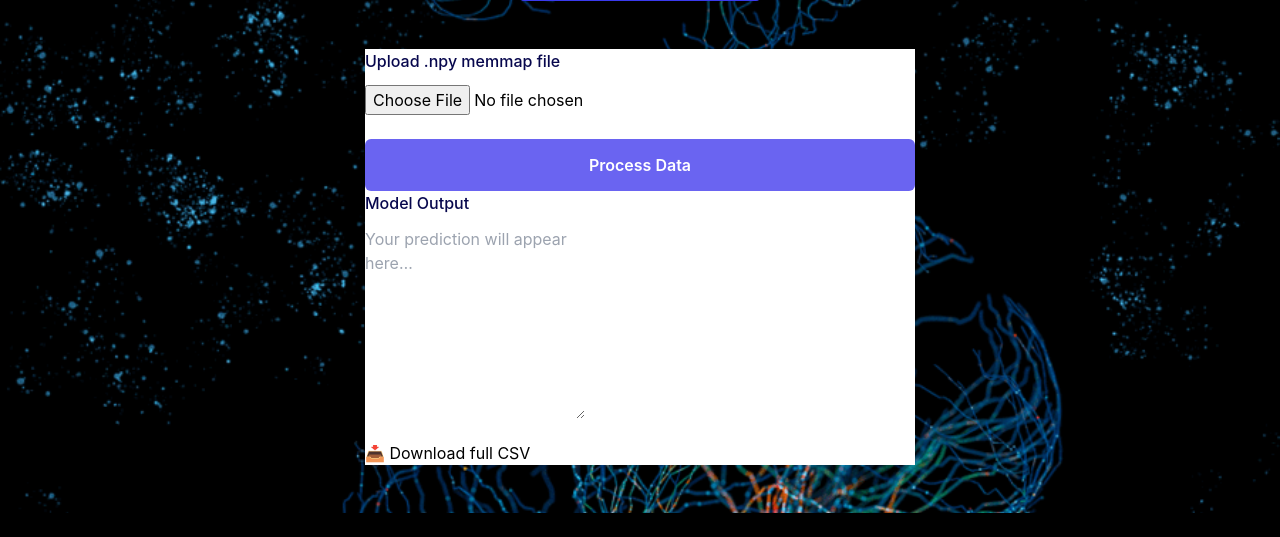
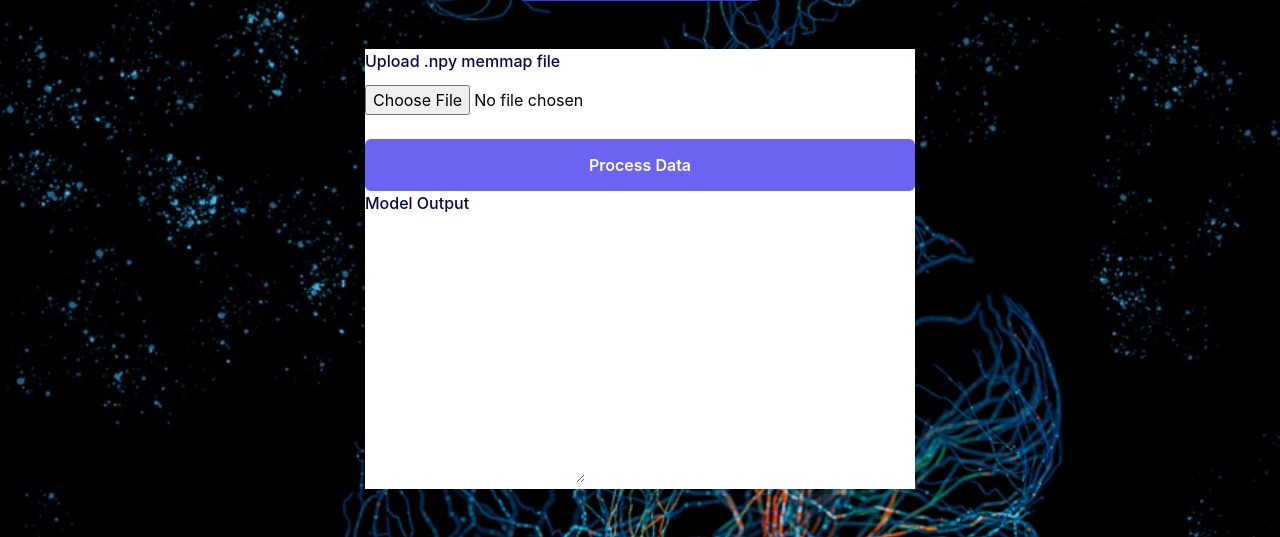
Before and after one commit to Zfeng0207/FIT3199-FYP, a Flask app: page /data-entry in a window 1280 px wide. Shown: the part 704-1241 px from the top of the page. Before the commit the page ends 1217 px from the top, so only its background shows below. Run offline with Flask 3, Linux system fonts and the light colour scheme; some libraries are stand-ins or nearby versions.

Commit message:
displays table but need to scroll sidways and output box size is fixed

```diff
--- a/server.py
+++ b/server.py
@@ -302,29 +302,31 @@ def predict_memmap():
     if not npy:
         return jsonify(error="No .npy file uploaded"), 400
 
-    # save the .npy
     filename = secure_filename(npy.filename)
     npy_path = os.path.join(app.config['UPLOAD_FOLDER'], filename)
     npy.save(npy_path)
 
-    # run predictions
     try:
         preds_df = predict_stroke(memmap_data=npy_path)
     except Exception as e:
         return jsonify(error=str(e)), 500
 
-    # 1) pretty‐print head
-    text = preds_df.head().to_string()
+    # 1) reset index → makes an 'index' column
+    preds_df = preds_df.reset_index()
 
-    # 2) write full CSV to disk
+    # 2) serialize entire table to a list of dicts
+    rows = preds_df.to_dict(orient='records')
+
+    # 3) write CSV (without the index column)
     csv_name = filename.replace('.npy', '_predictions.csv')
     csv_path = os.path.join(app.config['UPLOAD_FOLDER'], csv_name)
-    preds_df.to_csv(csv_path, index=False)
+    preds_df.drop(columns=['index']).to_csv(csv_path, index=False)
 
-    # 3) build a download URL
     download_url = url_for('download_predictions', filename=csv_name)
 
-    return jsonify(text=text, download_url=download_url)
+    return jsonify(rows=rows, download_url=download_url)
+
+
 
 @app.route('/download_predictions/<filename>')
 def download_predictions(filename):
--- a/src/templates/stroke_prediction.html
+++ b/src/templates/stroke_prediction.html
@@ -180,28 +180,47 @@
           <div class="loader"></div>
         </div>
 
-        <!-- prediction output -->
+        <!-- ↓ in your form, right after the file input / loader … -->
         <div class="formbold-mt-4">
           <label class="formbold-form-label">Model Output</label>
-          <textarea id="outputBox" class="formbold-textarea" rows="8" readonly
-            placeholder="Your prediction will appear here…"></textarea>
+          <!-- hidden until populated -->
+          <div id="predictionOutput" class="overflow-x-auto mt-2 hidden">
+            <table class="min-w-full border-collapse">
+              <thead class="bg-green-600">
+                <tr>
+                  <th class="px-4 py-2 text-white text-left">Index</th>
+                  <th class="px-4 py-2 text-white text-left">Study ID</th>
+                  <th class="px-4 py-2 text-white text-left">Patient ID</th>
+                  <th class="px-4 py-2 text-white text-left">Gender</th>
+                  <th class="px-4 py-2 text-white text-left">ECG Time</th>
+                  <th class="px-4 py-2 text-white text-left">Stroke</th>
+                </tr>
+              </thead>
+              <tbody id="predictionTbody" class="bg-white divide-y divide-gray-200">
+                <!-- injected rows go here -->
+              </tbody>
+            </table>
+          </div>
         </div>
 
-        <a id="download-link"
-          style="display:none; margin-top:1rem; display:block;"
-          target="_blank">
-          📥 Download full CSV
+        <!-- your existing download link -->
+        <a id="download-link" class="mt-2 inline-block text-sm text-blue-600 hover:underline hidden">
+          ⬇️ Download full CSV
         </a>
+
+        <!-- output box for text data -->
+        <textarea id="outputBox" class="formbold-textarea mt-4" rows="10" readonly></textarea>
 
       </form>
     </div>
   </div>
 
   <script>
-    const loader    = document.getElementById('loader');
-    const npyInput  = document.getElementById('npyFile');
-    const outputBox = document.getElementById('outputBox');
-    const downloadLink = document.getElementById('download-link');
+    const loader         = document.getElementById('loader');
+    const npyInput       = document.getElementById('npyFile');
+    const predictionDiv  = document.getElementById('predictionOutput');
+    const predictionBody = document.getElementById('predictionTbody');
+    const downloadLink   = document.getElementById('download-link');
 
     document.getElementById('processForm').addEventListener('submit', async e => {
       e.preventDefault();
@@ -211,31 +230,46 @@
       }
 
       loader.style.display = 'flex';
+      predictionDiv.classList.add('hidden');
+      predictionBody.innerHTML = '';
+      downloadLink.classList.add('hidden');
 
       const formData = new FormData();
       formData.append('npy_file', npyInput.files[0]);
 
       try {
-        const res   = await fetch('/predict_memmap', {
+        const res  = await fetch('/predict_memmap', {
           method: 'POST',
           body: formData
         });
-
-        // Pull down the plain-text DataFrame repr
-        const data  = await res.json();
+        const data = await res.json();
 
         if (!res.ok) {
-          outputBox.value = `Error: ${data.error || data}`;
-        } else {
-          // 1. Output the predictions into the output box
-          outputBox.value = data.text;
+          alert('Error: ' + (data.error || JSON.stringify(data)));
+          return;
+        }
 
-          // 2. Show the download link and set its URL
-          downloadLink.href = data.download_url;
-          downloadLink.style.display = 'block';  // Make the link visible
-        }
+        // build table
+        data.rows.forEach((row, idx) => {
+          const tr = document.createElement('tr');
+          if (idx % 2 === 1) tr.classList.add('bg-gray-100');
+          tr.innerHTML = `
+            <td class="px-4 py-2 whitespace-nowrap">${row.index}</td>
+            <td class="px-4 py-2 whitespace-nowrap">${row.study_id}</td>
+            <td class="px-4 py-2 whitespace-nowrap">${row.patient_id}</td>
+            <td class="px-4 py-2 whitespace-nowrap">${row.gender}</td>
+            <td class="px-4 py-2 whitespace-nowrap">${row.ecg_time}</td>
+            <td class="px-4 py-2 whitespace-nowrap">${row.stroke}</td>
+          `;
+          predictionBody.appendChild(tr);
+        });
+
+        predictionDiv.classList.remove('hidden');
+        downloadLink.href       = data.download_url;
+        downloadLink.classList.remove('hidden');
+
       } catch (err) {
-        outputBox.value = `Request failed: ${err.message}`;
+        alert('Request failed: ' + err.message);
       } finally {
         loader.style.display = 'none';
       }
```
